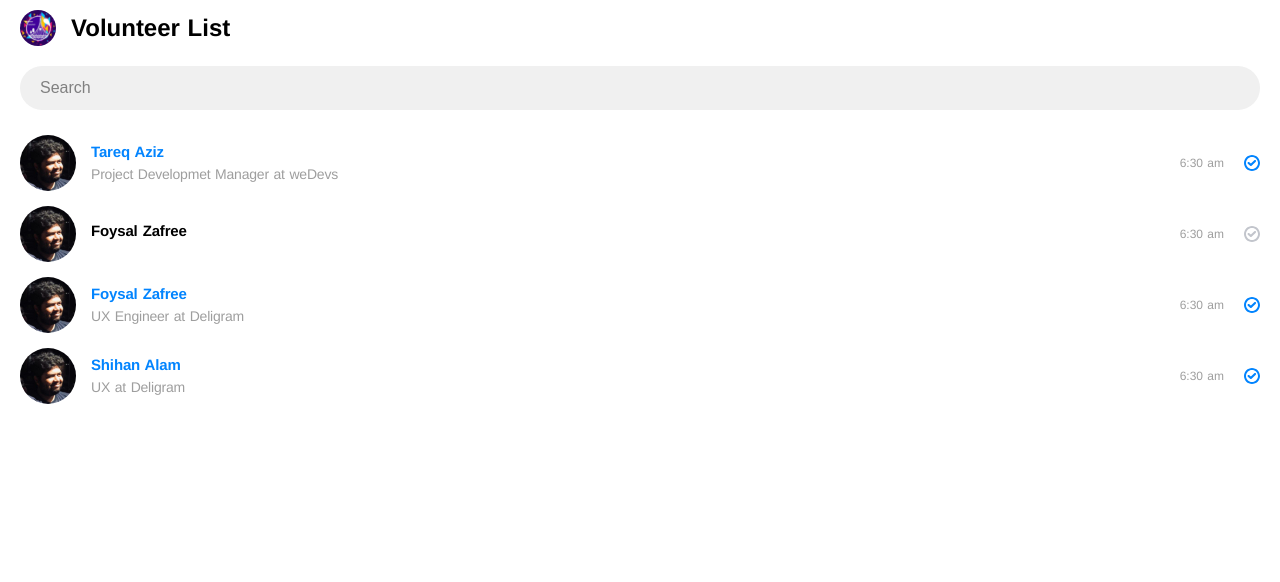
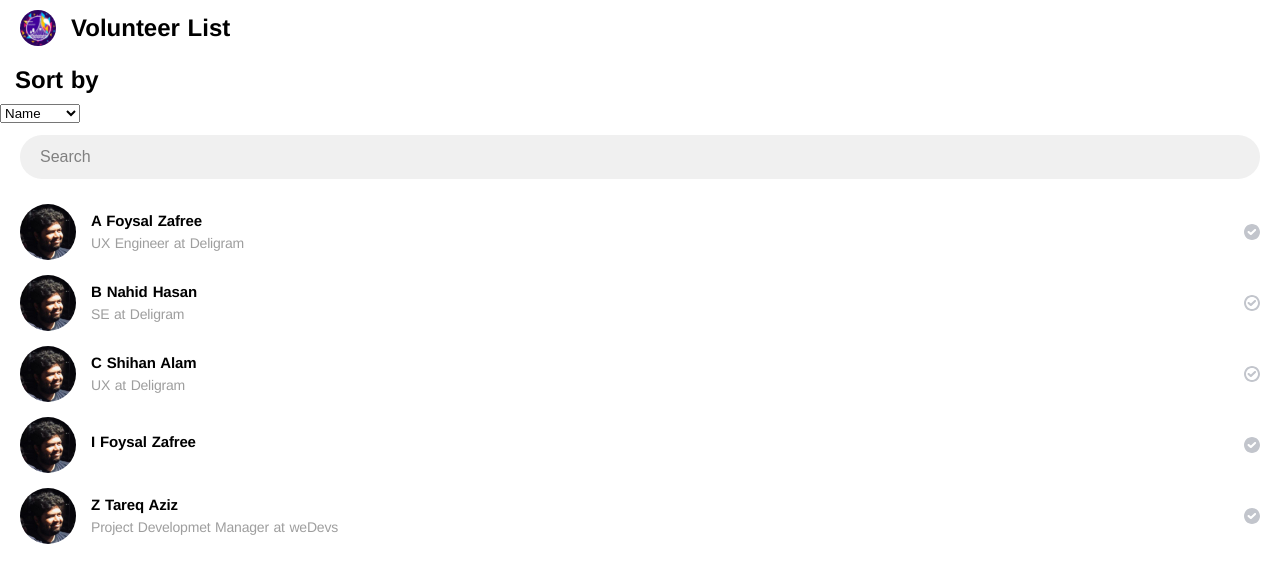
Before and after one commit to tareq89/wordcamp-dhaka-rollcall, a Nuxt app: page / in a window 1280 px wide. Shown: the top 582 px of the page. Built offline with nearby package versions, Linux system fonts and the light colour scheme.

Commit message:
finalized

```diff
--- a/components/ListItem.vue
+++ b/components/ListItem.vue
@@ -1,19 +1,19 @@
 <template>
-  <div :class="['VolunteerList__item', {'VolunteerList__item--active': item.active}, {'VolunteerList__item--unknown': item.known}]">
+  <div :class="['VolunteerList__item', {'VolunteerList__item--active': item.active}, {'VolunteerList__item--unknown': !item.known}]">
     <div class="VolunteerList__imageWrapper">
       <img src="~/assets/images/Saif_Hassan.jpg" :alt="item.name">
     </div>
     <div class="VolunteerList__copy">
       <a class="VolunteerList__name" :href="`tel:+${item.phoneNumber}`">{{ item.name }}</a>
       <div class="VolunteerList__bio">{{ item.bio }}</div>
-      <div class="VolunteerList__reporting">6:30 am</div>
+      <div class="VolunteerList__reporting">{{ item.reportingTime }}</div>
     </div>
-    <div class="VolunteerList__status"></div>
+    <div class="VolunteerList__status" @click="$emit('toggleActivate', index)"></div>
   </div>
 </template>
 
 <script>
 export default {
-  props: ['item']
+  props: ['item', 'index']
 }
 </script>
--- a/nuxt.config.js
+++ b/nuxt.config.js
@@ -8,7 +8,7 @@ export default {
     title: process.env.npm_package_name || '',
     meta: [
       { charset: 'utf-8' },
-      { name: 'viewport', content: 'width=device-width, initial-scale=1' },
+      { name: 'viewport', content: 'width=device-width, initial-scale=1, maximum-scale=1.0, user-scalable=no' },
       { hid: 'description', name: 'description', content: process.env.npm_package_description || '' }
     ],
     link: [
--- a/pages/index.vue
+++ b/pages/index.vue
@@ -7,11 +7,17 @@
       <div class="Heading">Volunteer List</div>
     </header>
     <main class="App__main">
+      <div class="Heading">Sort by</div>
+      <div>
+        <select v-model="sortBy">
+          <option v-for="(sortParam, key) of sortParams" :key="key" :value="sortParam.value" :selected="sortParam.selected">{{ sortParam.display }}</option>
+        </select>
+      </div>
       <div class="Search">
         <input class="Search__input" placeholder="Search" type="text" @input="updateSearchKey">
       </div>
       <div class="VolunteerList" id="VolunteerList">
-        <list-item div v-for="(item, key) of items" :key="key" :item="item"></list-item>
+        <list-item div v-for="(item, key) in items" :key="key" :item="item" :index="key" @toggleActivate="activeItem"></list-item>
       </div>
     </main>
   </div>
@@ -23,7 +29,30 @@ import ListItem from '~/components/ListItem.vue'
 export default {
   data () {
     return {
-      searchKey: null
+      searchKey: null,
+      sortBy: 'name',
+      sortParams: [
+        {
+          display: 'Name',
+          value: 'name',
+          selected: true
+        },
+        {
+          display: 'Active',
+          value: 'active',
+          selected: false
+        },
+        {
+          display: 'Known',
+          value: 'known',
+          selected: false
+        },
+        {
+          display: 'Reporting',
+          value: 'reportingTimeStamp',
+          selected: false
+        }
+      ]
     }
   },
   components: {
@@ -31,17 +60,37 @@ export default {
     ListItem
   },
   computed: {
+    sortedItems () {
+
+    },
     items () {
+      let items = []
       if (this.searchKey) {
-        return this.$store.state.items.filter(a => a.name.toLowerCase().includes(this.searchKey.toLowerCase()))
+        items = this.$store.state.items.filter(a => {
+          return a.name.toLowerCase().includes(this.searchKey.toLowerCase())
+        })
+      } else {
+        items = this.$store.state.items
       }
-      return this.$store.state.items
+      return items.sort((a, b) => {
+        if (this.sortBy === 'name') {
+          console.log('sorting')
+          if (a[this.sortBy][0] > b[this.sortBy][0]) return 1
+          if (a[this.sortBy][0] < b[this.sortBy][0]) return -1
+        } else {
+          if (a[this.sortBy] > b[this.sortBy]) return -1
+          if (a[this.sortBy] < b[this.sortBy]) return 1
+        }
+        return 0
+      })
     }
   },
   methods: {
     updateSearchKey ($event) {
       this.searchKey = $event.target.value
-
+    },
+    activeItem (index) {
+      this.$store.commit('UPDATE_ACTIVE_STATUS', index)
     }
   }
 }
--- a/plugins/persistedstate.js
+++ b/plugins/persistedstate.js
@@ -8,11 +8,15 @@ export default ({store, isHMR, redirect, route, params}) => {
     let updatedItems
     if (store.state.items.length > 0) {
       updatedItems = items.filter(item => {
-        return store.state.items.find(sItem => {
-          return sItem.id !== item.id
-        })
+        let found = false
+        for (let sItem of store.state.items) {
+          if (item.id === sItem.id) {
+            found = true
+            break
+          }
+        }
+        return !found
       })
-      console.table(updatedItems)
     } else {
       updatedItems = items
     }
--- a/sass/layout/app.sass
+++ b/sass/layout/app.sass
@@ -32,6 +32,7 @@
   font-size: 24px
   font-weight: 700
   margin-left: 15px
+
 
 
 .Search
--- a/store/index.js
+++ b/store/index.js
@@ -7,7 +7,22 @@ export default () => {
     },
     mutations: {
       MERGE_ITEMS (state, items) {
+        items = items.map(i => {
+          i.reportingTimeStamp = 0
+          return i
+        })
         state.items = [...state.items, ...items]
+      },
+      UPDATE_ACTIVE_STATUS (state, index) {
+        state.items[index].active = !state.items[index].active
+        if (state.items[index].active) {
+          state.items[index].reportingTime = new Date().toLocaleTimeString('en-US', { hour: 'numeric', hour12: true, minute: 'numeric' })
+          state.items[index].reportingTimeStamp = Date.now()
+        } else {
+          state.items[index].reportingTime = 'Absent'
+          state.items[index].reportingTimeStamp = 0
+        }
+
       }
     }
   })
--- a/store/list.json
+++ b/store/list.json
@@ -1,42 +1,52 @@
 [
   {
     "id": "1",
-    "name": "Tareq Aziz",
+    "name": "Z Tareq Aziz",
     "bio": "Project Developmet Manager at weDevs",
     "phoneNumber": "01771443388",
     "image": "~/assets/images/Saif_Hassan.jpg",
-    "reportingTime": "",
+    "reportingTime": null,
     "known": true,
-    "active": true
+    "active": false
   },
   {
     "id": "2",
-    "name": "Foysal Zafree",
+    "name": "I Foysal Zafree",
     "bio": "",
     "phoneNumber": "01771443388",
     "image": "~/assets/images/Saif_Hassan.jpg",
-    "reportingTime": "6:30 am",
+    "reportingTime": null,
     "known": true,
     "active": false
   },
   {
     "id": "3",
-    "name": "Foysal Zafree",
+    "name": "A Foysal Zafree",
     "bio": "UX Engineer at Deligram",
     "phoneNumber": "01771443388",
     "image": "~/assets/images/Saif_Hassan.jpg",
-    "reportingTime": "6:30 am",
+    "reportingTime": null,
     "known": true,
-    "active": true
+    "active": false
   },
   {
     "id": "4",
-    "name": "Shihan Alam",
+    "name": "C Shihan Alam",
     "bio": "UX at Deligram",
     "phoneNumber": "01771443388",
     "image": "~/assets/images/Saif_Hassan.jpg",
-    "reportingTime": "6:30 am",
-    "known": true,
-    "active": true
+    "reportingTime": null,
+    "known": false,
+    "active": false
+  },
+  {
+    "id": "5",
+    "name": "B Nahid Hasan",
+    "bio": "SE at Deligram",
+    "phoneNumber": "01771443388",
+    "image": "~/assets/images/Saif_Hassan.jpg",
+    "reportingTime": null,
+    "known": false,
+    "active": false
   }
 ]
```
